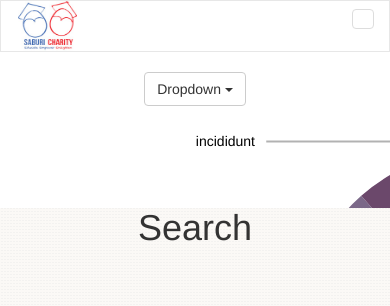
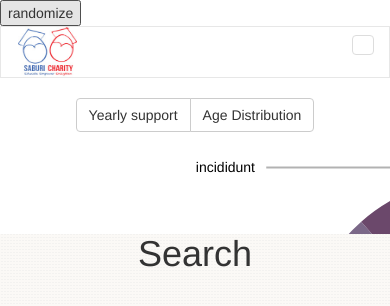
Before and after one commit to vtt01uk/Repo-15, a website: page client/index.html in a window 390 px wide. Shown: the top 306 px of the page. Drawn offline with nearby package versions, Linux system fonts and the light colour scheme; some packages are replaced by stand-ins of ours.

Commit message:
added buttons to front end

```diff
--- a/client/js/homeController.js
+++ b/client/js/homeController.js
@@ -143,6 +143,9 @@ saburiKonnect.controller('homeController', function($scope, $location){
 			.remove();
 	};
 
-	$('.dropdown-toggle').dropdown()
+	$scope.year = function() {
+		console.log("clicked")
+		alert("hello")
+	}
 
 })
--- a/client/partials/home.html
+++ b/client/partials/home.html
@@ -51,7 +51,7 @@ nav {
     background: white;
 }
 </style>
-<!-- <button class="randomize">randomize</button> -->
+<button class="randomize">randomize</button>
 <nav class="navbar navbar-default">
   <div class="container-fluid">
     <!-- Brand and toggle get grouped for better mobile display -->
@@ -70,17 +70,10 @@ nav {
 </nav>
 <div id="absolute">
     <div id="chart">
-        <div class="dropdown">
-          <button class="btn btn-default dropdown-toggle" type="button" id="dropdownMenu1" data-toggle="dropdown" aria-haspopup="true" aria-expanded="true">
-            Dropdown
-            <span class="caret"></span>
-          </button>
-          <ul class="dropdown-menu" aria-labelledby="dropdownMenu1">
-            <li><a href="#">Action</a></li>
-            <li><a href="#">Another action</a></li>
-            <li><a href="#">Something else here</a></li>
-            <li><a href="#">Separated link</a></li>
-          </ul>
+        <div class="btn-group" role="group" aria-label="...">
+          <button type="button" class="btn btn-default" ng-click="year()">Yearly support</button>
+          <button type="button" class="btn btn-default">Age Distribution</button>
+          <!-- <button type="button" class="btn btn-default">Right</button> -->
         </div>
     </div>
 </div>
```
